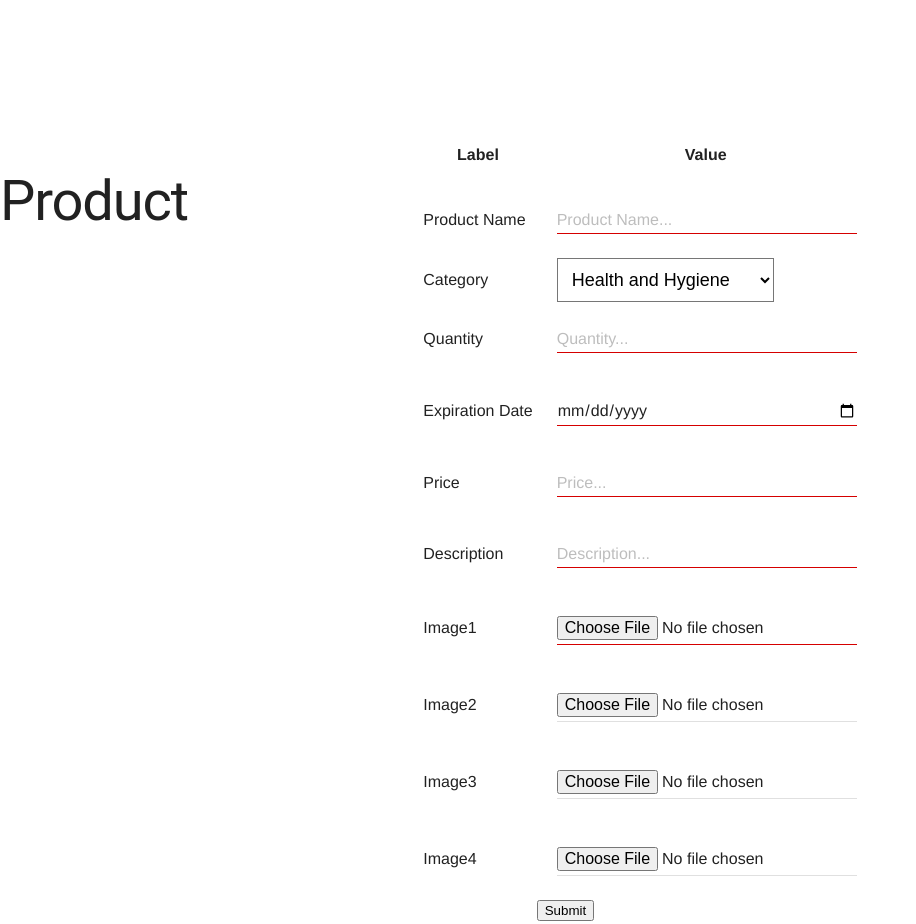
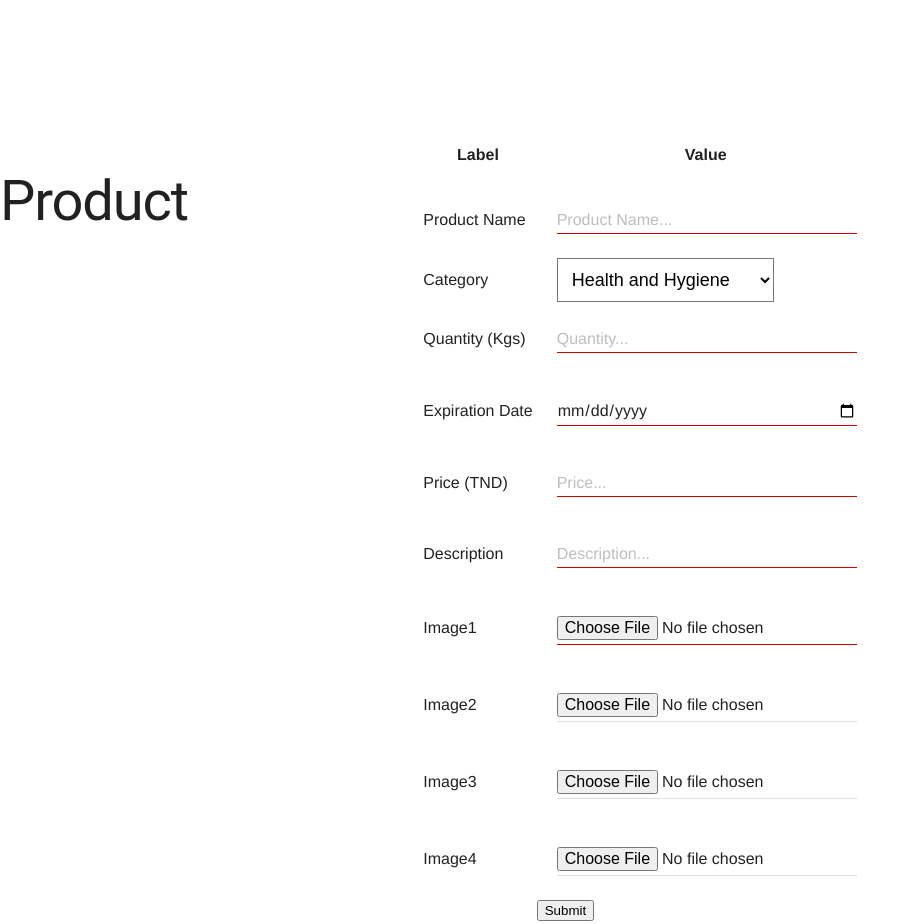
Before and after one commit to Atom133/bio, a PHP site: page /product_form.php in a window 1280 px wide. Shown: the whole page, without its empty margins (0-916 px from the left). Run offline with PHP 8.4, Linux system fonts and the light colour scheme.

Commit message:
apostrophe

```diff
--- a/forms/product_form.php
+++ b/forms/product_form.php
@@ -73,7 +73,7 @@ option:hover {
 		</tr>
 		<tr>
 			<td>
-				<label for="quantite">Quantity</label>
+				<label for="quantite">Quantity (Kgs)</label>
 			</td>
 			<td>
 				<div class="mdl-textfield mdl-js-textfield">
@@ -94,7 +94,7 @@ option:hover {
 		</tr>
 		<tr>
 			<td>
-				<label for="prix">Price</label>
+				<label for="prix">Price (TND)</label>
 			</td>
 			<td>
 				<div class="mdl-textfield mdl-js-textfield">
@@ -171,7 +171,7 @@ option:hover {
 	  	$quantite = $_POST['quantite'];
 	  	$exp_date = $_POST['date_exp'];
 	  	$prix = $_POST['prix'];
-	  	$description = $_POST['description'];
+	  	$description = htmlentities(trim($_POST['description']));
 
 		$timestamp = strtotime($_POST['date_exp']);
 		$date=date("Y-m-d", $timestamp);
```
Also changed, not shown: forms/produits/Fresh meat/Fresh meat1.jpg (added), forms/produits/Fresh meat/Fresh meat2.jpg (added).
